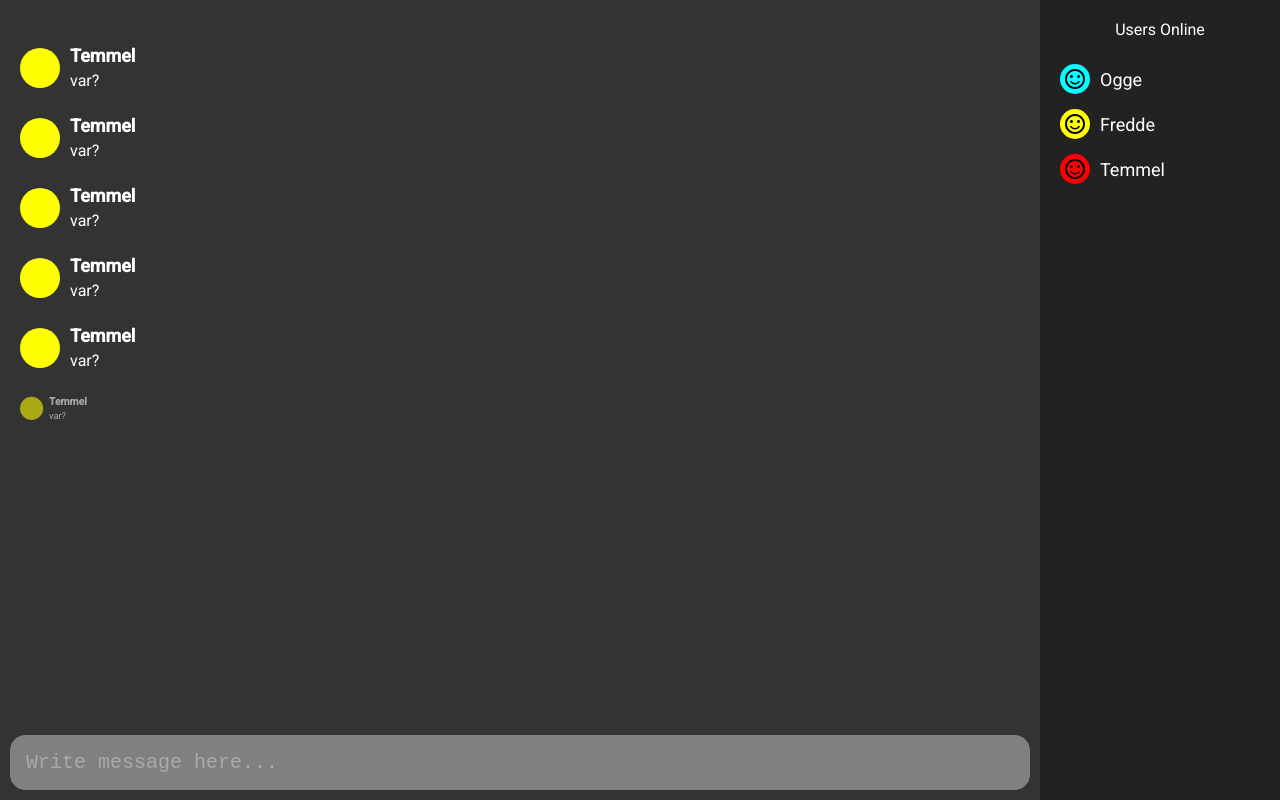
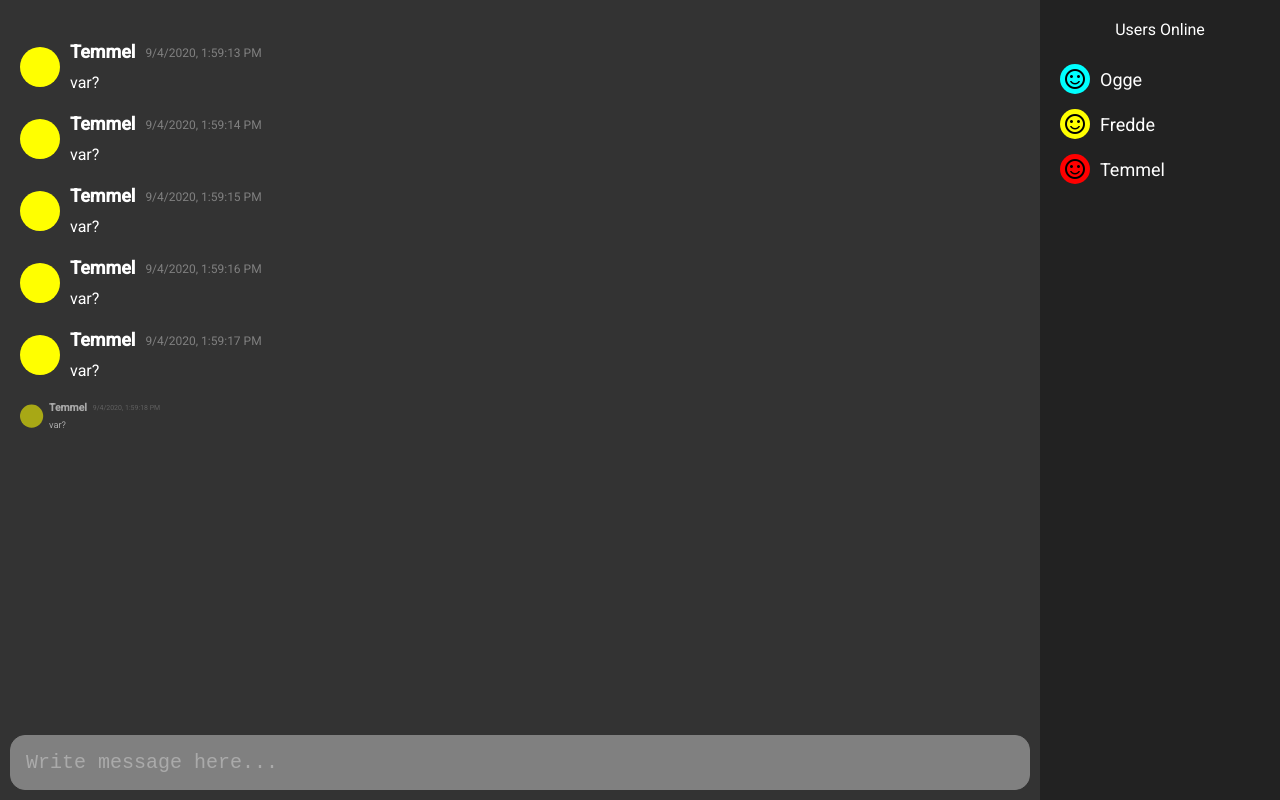
Before and after one commit to atemmel/frukostklubben, an Angular app in the folder cmd/frukostklubben/app-ui/: page / in a window 1280 px wide. Built offline with nearby package versions, Linux system fonts and the light colour scheme.

Commit message:
Fixade timestamp för chattmeddelanden

```diff
--- a/cmd/frukostklubben/app-ui/src/app/components/chat-message/chat-message.component.html
+++ b/cmd/frukostklubben/app-ui/src/app/components/chat-message/chat-message.component.html
@@ -2,7 +2,10 @@
   <div class="message" [@entryAnimation]>
     <div class="circle"></div>
     <div class="right-col">
-      <p class="author">{{ message.author }}</p>
+      <div class="messageTimestamp-row">
+        <p class="author">{{ message.author }}</p>
+        <p class="timestamp">{{ message.timestamp }}</p>
+      </div>
       <p class="message">{{ message.message }}</p>
     </div>
   </div>
--- a/cmd/frukostklubben/app-ui/src/app/components/chat-message/chat-message.component.scss
+++ b/cmd/frukostklubben/app-ui/src/app/components/chat-message/chat-message.component.scss
@@ -24,6 +24,11 @@
   display: flex;
   flex-direction: column;
 }
+.messageTimestamp-row{
+  display: flex;
+  flex-direction: row;
+
+}
 
 .author {
   margin: 0;
@@ -33,12 +38,20 @@
 
   font-size: 18px;
 }
+.timestamp{
+  margin-left: 10px;
+  margin-top: 5px;
+  font-size: 12px;
+  font-weight: normal;
+  color: grey;
+  flex: 1;
+}
 
 .message {
   margin: 0;
   padding: 0;
 
-  margin-top: 5px;
+  margin-top: 1px;
 
   font-weight: normal;
 
--- a/cmd/frukostklubben/app-ui/src/app/components/chat-message/chat-message.component.ts
+++ b/cmd/frukostklubben/app-ui/src/app/components/chat-message/chat-message.component.ts
@@ -2,7 +2,7 @@ import { Component, Input, OnInit } from '@angular/core';
 import {trigger, transition, animate, style} from '@angular/animations';
 export interface ChatMessage {
   author?: string;
-  timestamp?: string;
+  timestamp: string;
   message: string;
 }
 
--- a/cmd/frukostklubben/app-ui/src/app/components/chat/chat.component.ts
+++ b/cmd/frukostklubben/app-ui/src/app/components/chat/chat.component.ts
@@ -9,11 +9,11 @@ import { ChatMessage } from '../chat-message/chat-message.component';
 export class ChatComponent implements OnInit {
 
   messages: Array<ChatMessage> = [];
+  d: string = new Date().toLocaleString();
+
+
 
   constructor() {
-    //this.sleep(1).then(() => {
-
-  //});
   }
 
 
@@ -21,8 +21,9 @@ export class ChatComponent implements OnInit {
   ngOnInit(): void {
     for(var i = 0; i < 30; i++){
       setTimeout(() => {
-        console.log("!!!!!!");
-        this.addMessage({message:'var?', author: 'Temmel'});
+        this.d = new Date().toLocaleString();
+        console.log (this.d);
+        this.addMessage({message:'var?', author: 'Temmel',timestamp: this.d });
       }, 1000*i)
   }
   }
```
